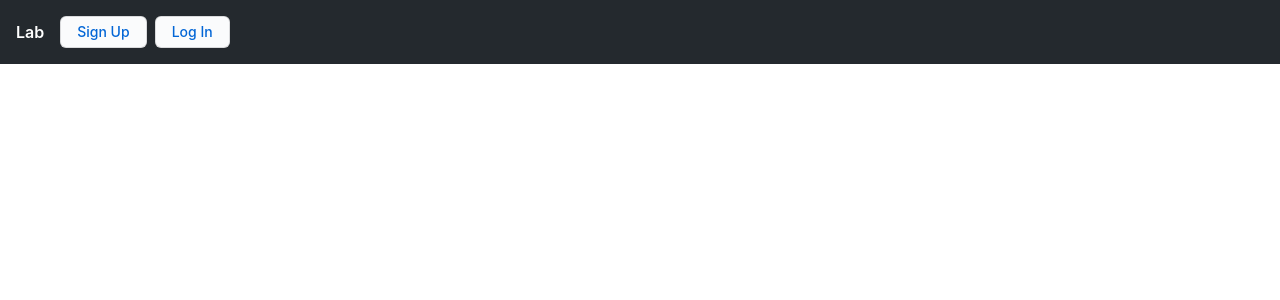
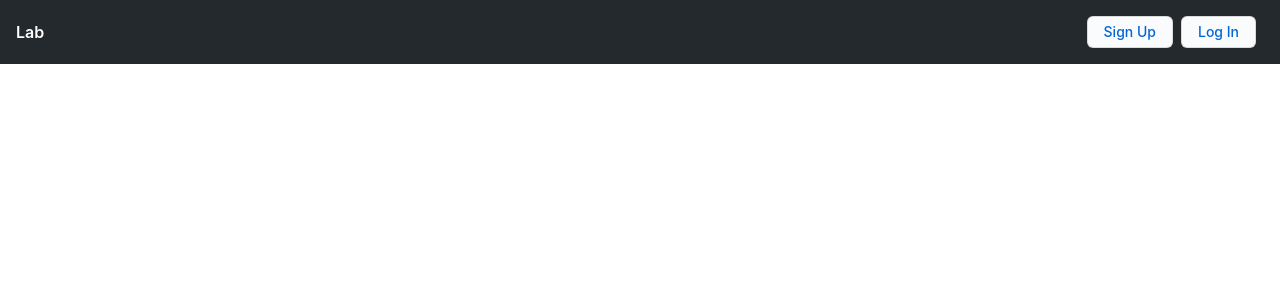
Before and after one commit to sarmadgulzar/lab-webapp, a Django app: page / in a window 1280 px wide. Shown: the top 300 px of the page. Run offline with Django 3.2, Linux system fonts and the light colour scheme; some libraries are stand-ins or nearby versions.

Commit message:
Sent buttons to far right

```diff
--- a/templates/navbar.html
+++ b/templates/navbar.html
@@ -2,7 +2,7 @@
 <!-- # -->
 {% load i18n %}
 <div class="Header">
-  <div class="Header-item">
+  <div class="Header-item Header-item--full">
     <a href="{% url 'index' %}" class="Header-link f4 d-flex flex-items-center">
       <span>Lab</span>
     </a>
```
